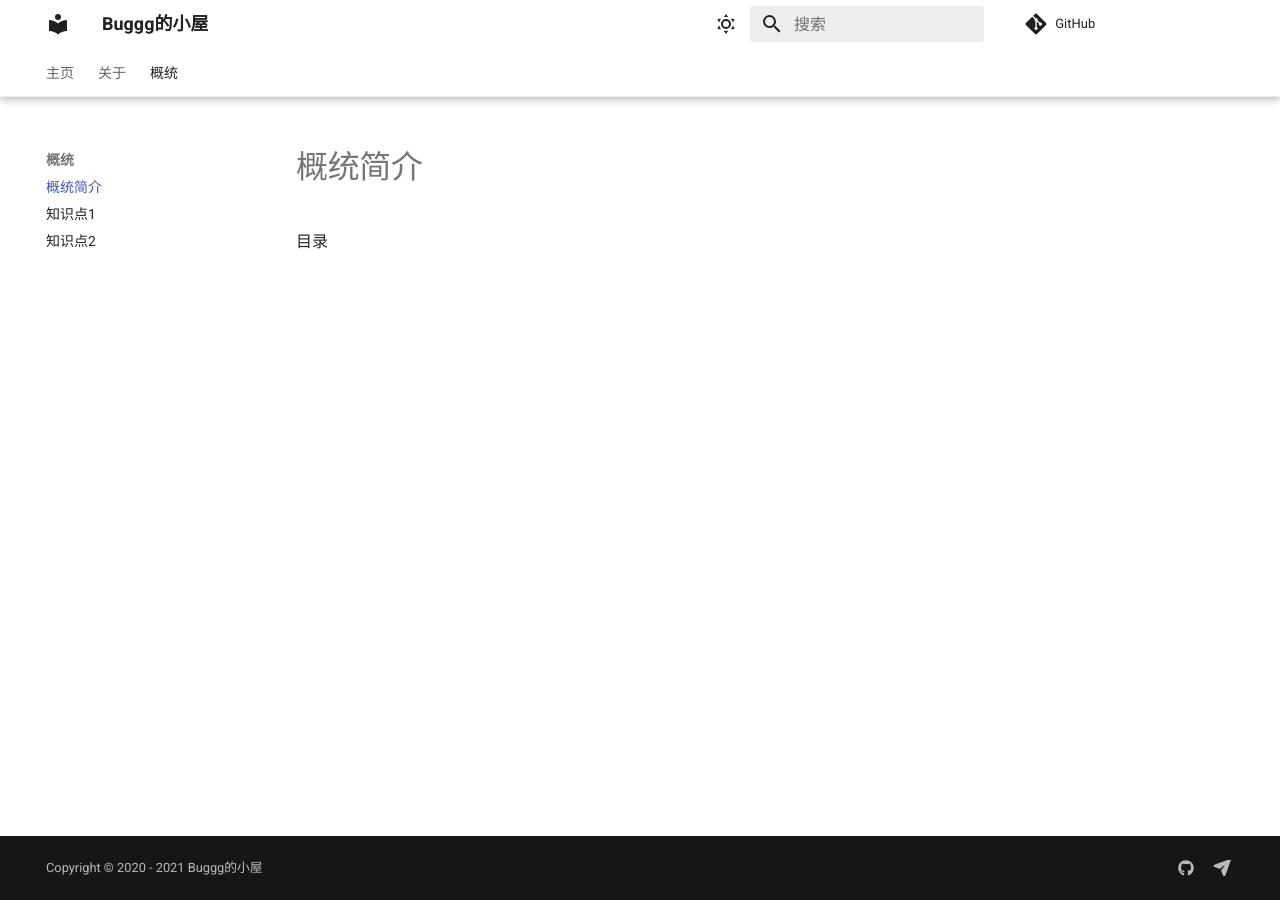
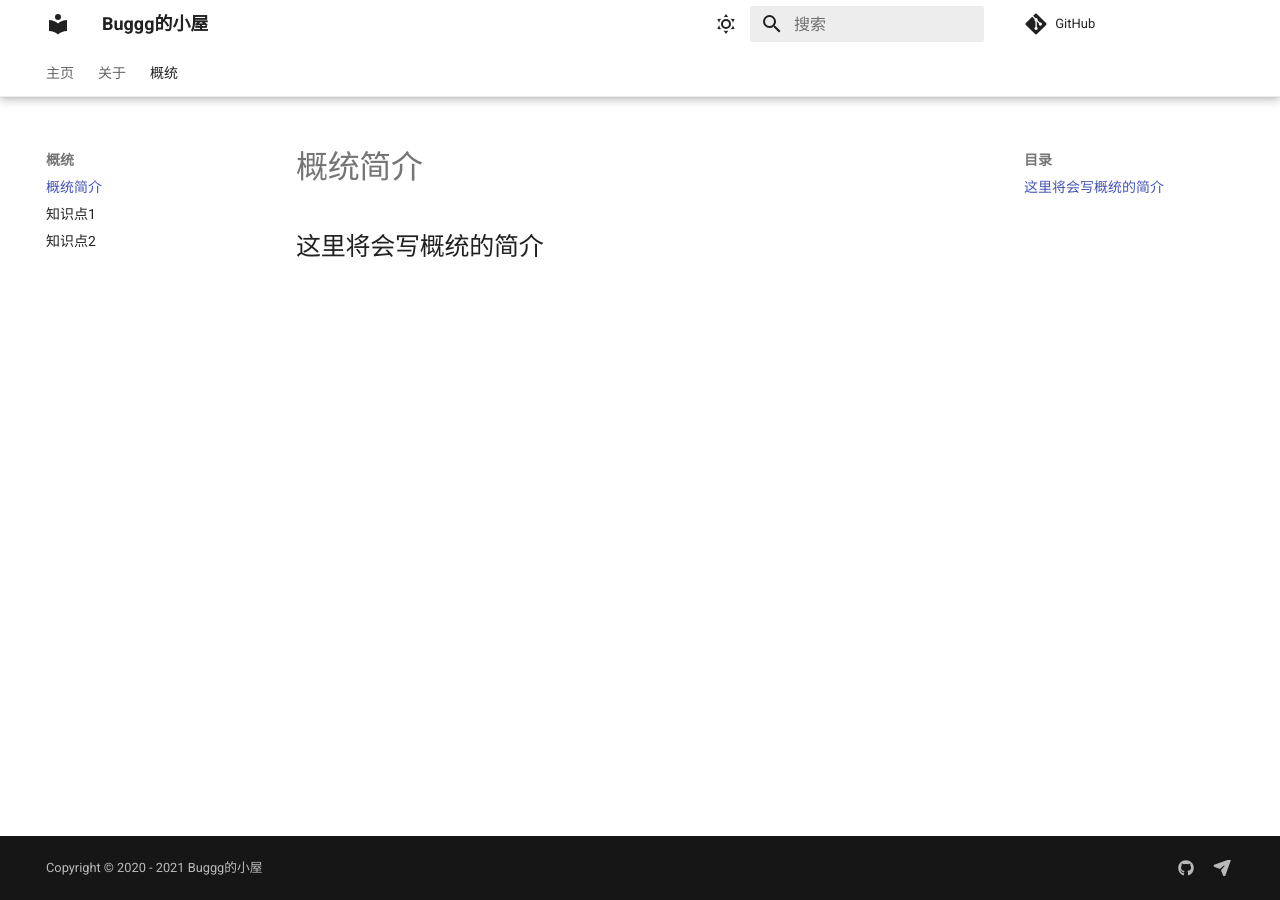
Before and after one commit to buggg-hfc/wiki, an MkDocs documentation site: the page built from docs/section/index.md, in a window 1280 px wide. Built offline with MkDocs 1.6.1 and Material for MkDocs 9.7.7, drawn with Linux system fonts in a browser that asks for light colours; comment, search, counter and statistics services are not loaded.

Commit message:
update section

```diff
--- a/docs/section/index.md
+++ b/docs/section/index.md
@@ -1 +1,3 @@
-目录
+# 概统简介
+
+## 这里将会写概统的简介
```
Also changed, not shown: docs/section/page1.md (+2 -1 lines).
